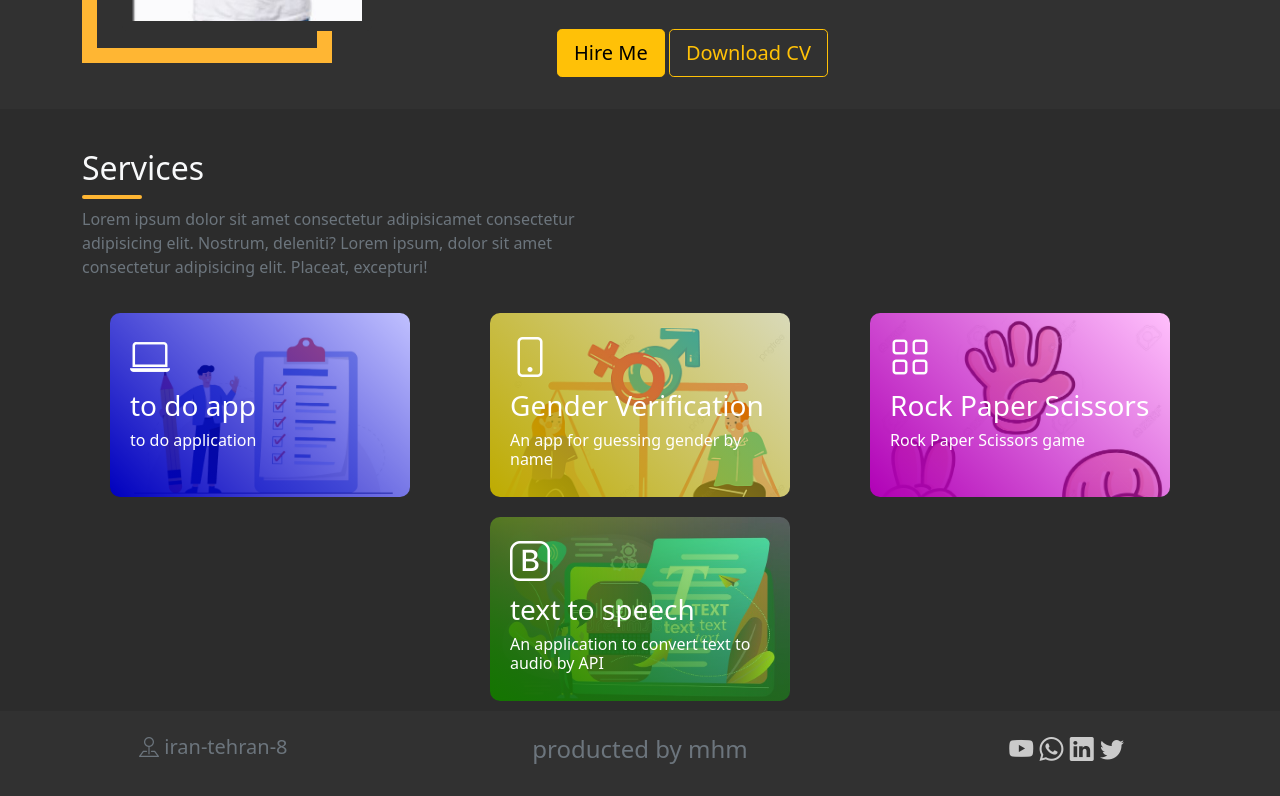
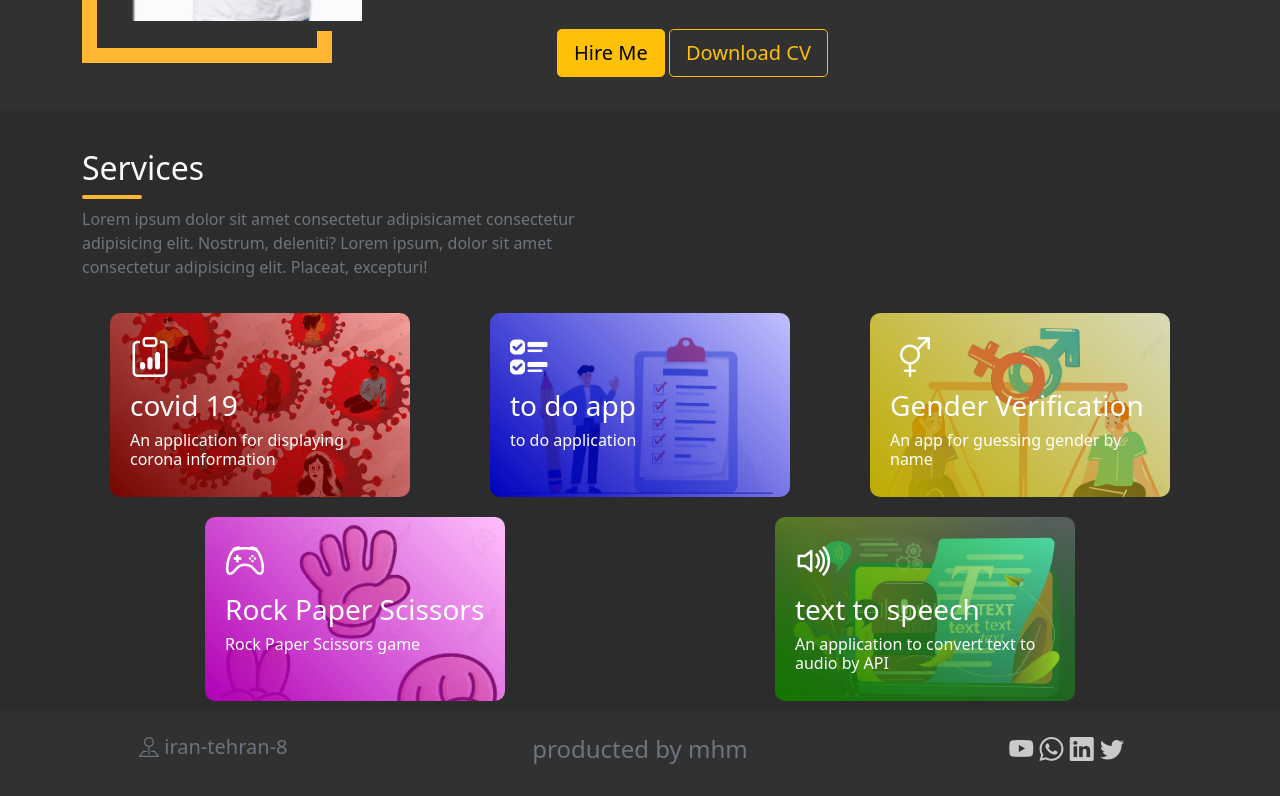
Before and after one commit to mhossein128/resume, a plain HTML site: page index.html in a window 1280 px wide. Shown: the part 968-1764 px from the top of the page. Drawn offline with nearby package versions, Linux system fonts and the light colour scheme.

Commit message:
add covid

```diff
--- a/index.html
+++ b/index.html
@@ -132,31 +132,36 @@
           </div>
           <!-- boxes -->
           <div class="row justify-content-around">
-            <a href="https://project-to-do.netlify.app/" class="text-white text-decoration-none col-12 col-sm-10 col-md-10 cards card1">
-            <!-- <div class="col-12 col-sm-10 col-md-10 cards card1"> -->
-                <div class="bi-laptop h1"></div>
+            <a href="https://statistics-of-covid19.netlify.app/" target="_blank" class="text-white text-decoration-none col-12 col-sm-10 col-md-10 cards card5">
+              <div class="bi-clipboard-data h1"></div>
+              <h3 class="h3">covid 19</h3>
+              <p class="h6">
+                An application for displaying corona information
+              </p>
+            </a>
+            <a href="https://project-to-do.netlify.app/" target="_blank" class="text-white text-decoration-none col-12 col-sm-10 col-md-10 cards card1">
+                <div class="bi-ui-checks h1"></div>
                 <h3 class="h3">to do app</h3>
                 <p class="h6">
                   to do application
                 </p>
-              <!-- </div> -->
             </a>
-            <a href="https://maleorfemale.netlify.app/" class="text-white text-decoration-none col-12 col-sm-10 col-md-10 cards card2">
-              <div class="bi-phone h1"></div>
+            <a href="https://maleorfemale.netlify.app/" target="_blank" class="text-white text-decoration-none col-12 col-sm-10 col-md-10 cards card2">
+              <div class="bi-gender-ambiguous h1"></div>
               <h3 class="h3">Gender Verification</h3>
               <p class="h6">
                 An app for guessing gender by name
               </p>
             </a>
-            <a href="https://rock-peaper-scisser.netlify.app/" class="text-white text-decoration-none col-12 col-sm-10 col-md-10 cards card3">
-              <div class="bi-grid h1"></div>
+            <a href="https://rock-peaper-scisser.netlify.app/" target="_blank" class="text-white text-decoration-none col-12 col-sm-10 col-md-10 cards card3">
+              <div class="bi-controller h1"></div>
               <h3 class="h3">Rock Paper Scissors</h3>
               <p class="h6">
                 Rock Paper Scissors game
               </p>
             </a>
-            <a href="https://text-to-speech-google.netlify.app/" class="text-white text-decoration-none col-12 col-sm-10 col-md-10 cards card4">
-              <div class="bi-bootstrap h1"></div>
+            <a href="https://text-to-speech-google.netlify.app/" target="_blank" class="text-white text-decoration-none col-12 col-sm-10 col-md-10 cards card4">
+              <div class="bi-volume-up h1"></div>
               <h3 class="h3">text to speech</h3>
               <p class="h6">
                 An application to convert text to audio by API
--- a/style.css
+++ b/style.css
@@ -66,6 +66,9 @@
 .card4{
     background-image:  linear-gradient(45deg , rgb(20, 117, 0) , rgba(81, 255, 0, 0.322)) , url(./image/textspeech.jpg);
 }
+.card5{
+    background-image:  linear-gradient(45deg , rgb(117, 4, 0) , rgba(255, 0, 0, 0.322)) , url(./image/covid.jpg);
+}
 @media screen and (min-width:400px) and (max-width: 768px) {
     .img-card{
         left: 15%;
```
Also changed, not shown: image/covid.jpg (added).
